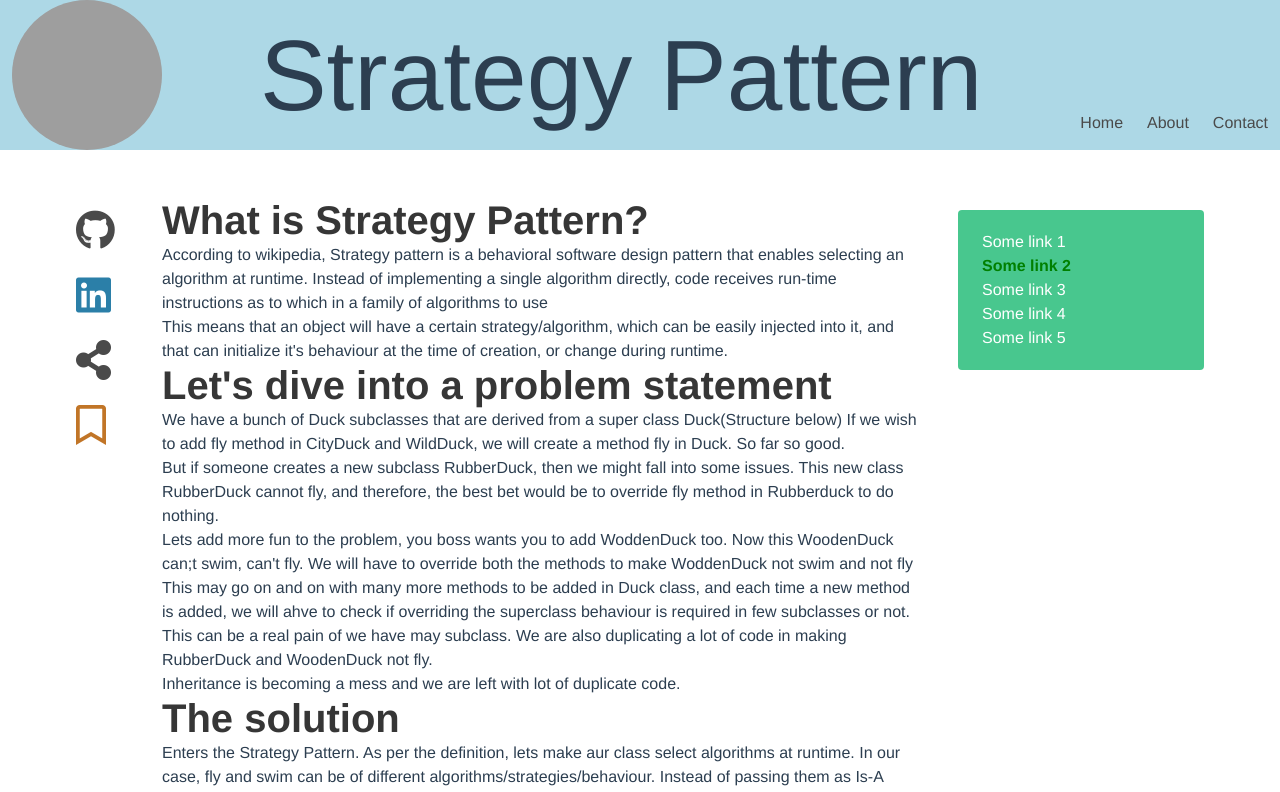
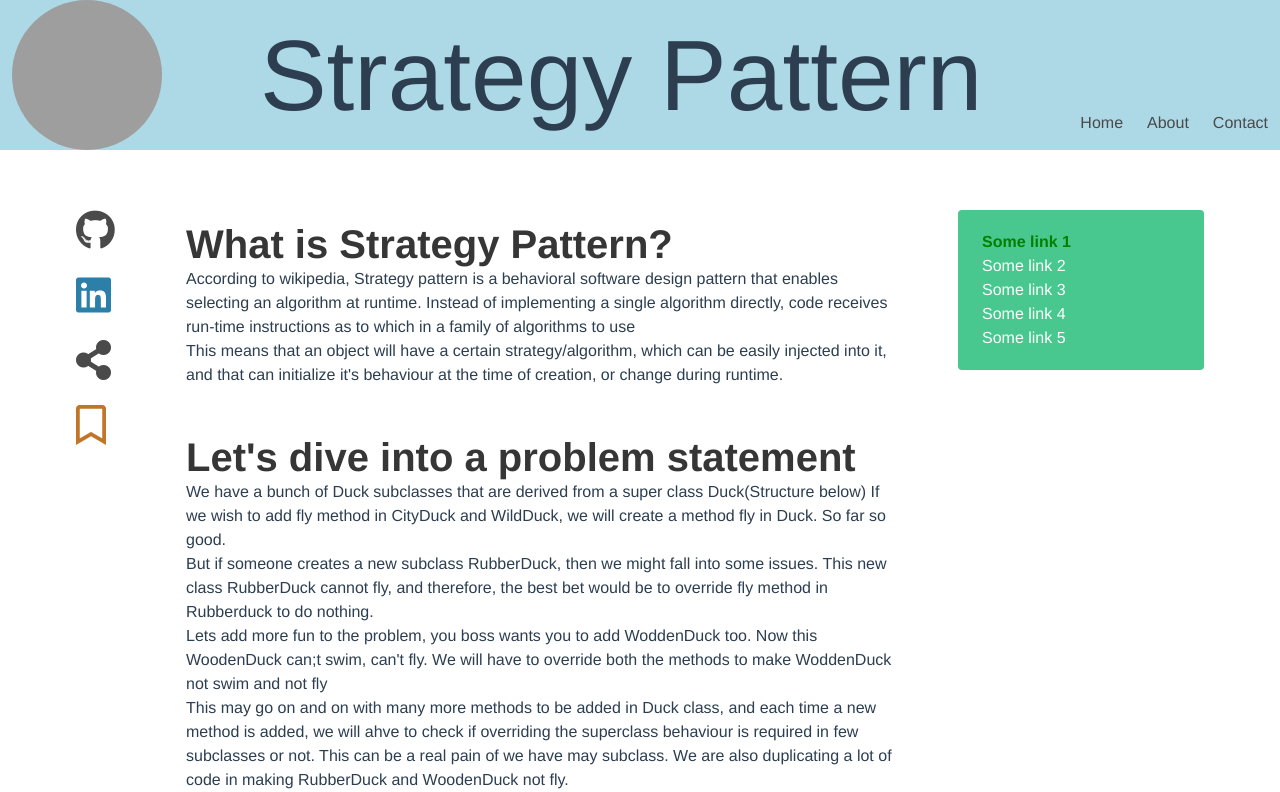
Before and after one commit to ankitprahladsoni/blog-post, a Vue app: page / in a window 1280 px wide. Shown: the top 792 px of the page. Built offline with nearby package versions, Linux system fonts and the light colour scheme; grey boxes are pictures that could not be loaded.

Commit message:
Change section padding

```diff
--- a/src/components/Article/ArticleContent.vue
+++ b/src/components/Article/ArticleContent.vue
@@ -1,7 +1,6 @@
 <template>
-  <section class="has-text-left" id="article-content">
-    <div id="content">
-      <div v-for="section in sections" :key="section.id" :id="section.id">
+  <div>
+    <section class="section has-text-left" v-for="section in sections" :key="section.id" :id="section.id">
       <div v-for="(component,index) in section.components" :key="index">
         <div v-if="component.type=='heading'">
           <h1 class="title is-2" id="sectionHeading" :data-index="section.id">{{component.value}}</h1>
@@ -13,9 +12,8 @@
           <pre><code class="language-java">{{formatCode(component.value)}}</code></pre>
         </div>
       </div>
+    </section>
   </div>
-    </div>
-  </section>
 </template>
 
 <script lang="ts">
@@ -55,4 +53,7 @@ export default Vue.extend({
 </script>
 
 <style lang="scss" scoped>
+.section {
+  padding: 1.5rem 1.5rem;
+}
 </style>
```
Lines whose indentation alone changed are shown as unchanged.
